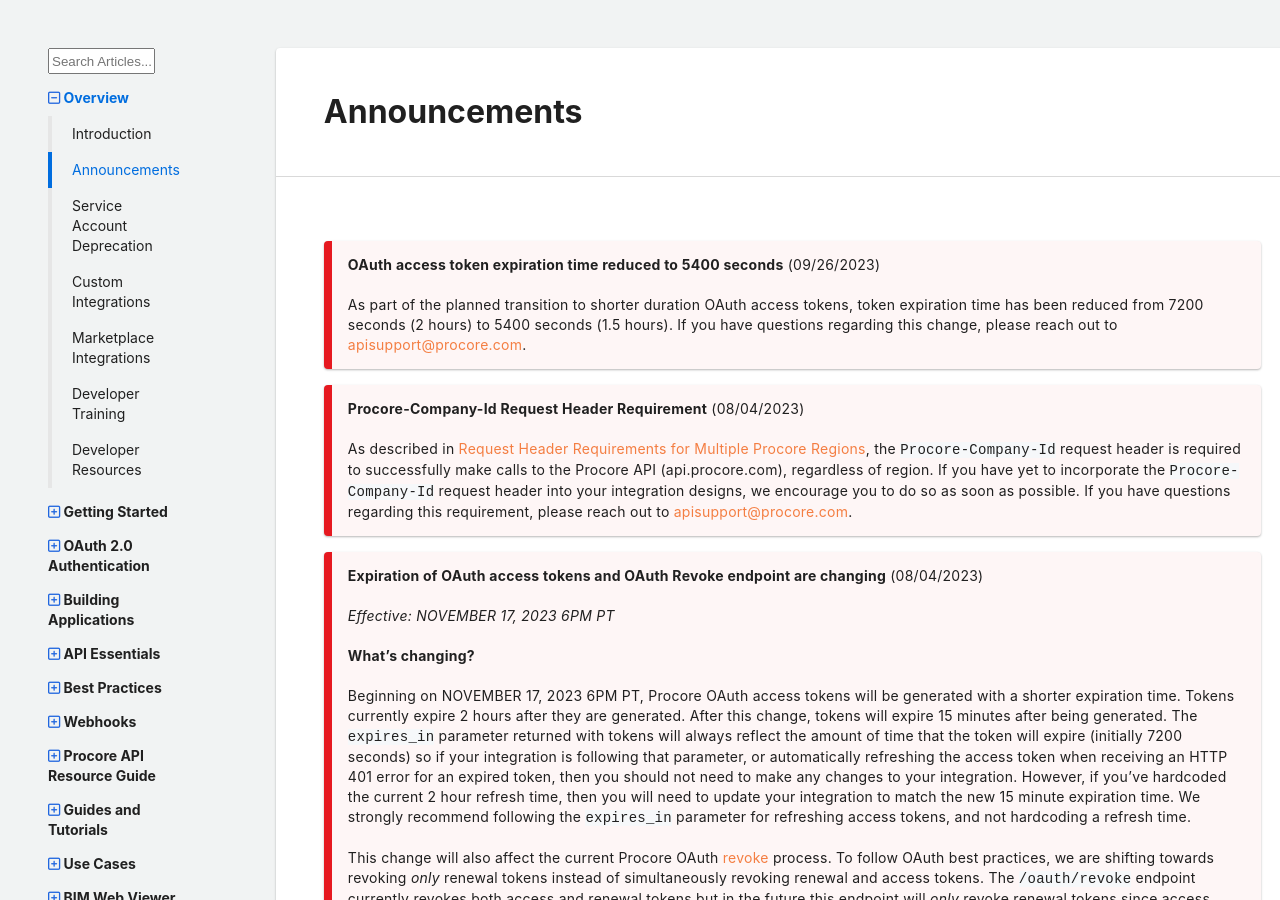
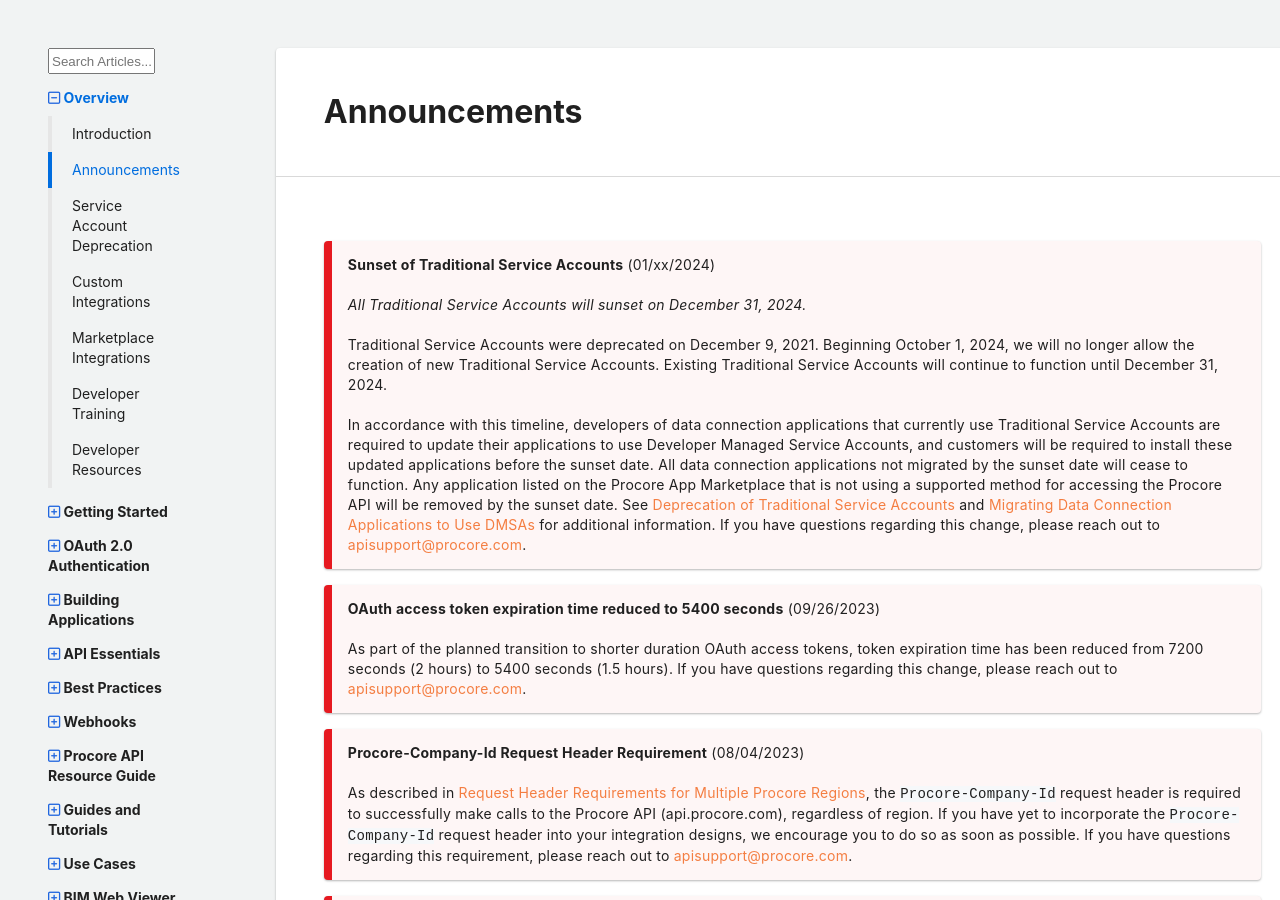
Before and after one commit to procore/documentation, a Jekyll site: the page built from overview/announcements.md, in a window 1280 px wide and 900 px high. Built offline with Jekyll 4.4.1, drawn with Linux system fonts in a browser that asks for light colours; comment, search, counter and statistics services are not loaded.

Commit message:
adding draft announcement for service account sunset

```diff
--- a/overview/announcements.md
+++ b/overview/announcements.md
@@ -4,6 +4,20 @@ title: Announcements
 layout: default
 section_title: Overview
 ---
+
+>**Sunset of Traditional Service Accounts** (01/xx/2024)
+>
+>*All Traditional Service Accounts will sunset on December 31, 2024.*
+>
+Traditional Service Accounts were deprecated on December 9, 2021.
+>Beginning October 1, 2024, we will no longer allow the creation of new Traditional Service Accounts.
+>Existing Traditional Service Accounts will continue to function until December 31, 2024.
+>
+>In accordance with this timeline, developers of data connection applications that currently use Traditional Service Accounts are required to update their applications to use Developer Managed Service Accounts, and customers will be required to install these updated applications before the sunset date.
+>All data connection applications not migrated by the sunset date will cease to function.
+>Any application listed on the Procore App Marketplace that is not using a supported method for accessing the Procore API will be removed by the sunset date.
+>See [Deprecation of Traditional Service Accounts]({{ site.url }}{{ site.baseurl }}{% link overview/service_account_deprecation.md %}) and [Migrating Data Connection Applications to Use DMSAs](https://support.procore.com/products/online/user-guide/company-level/admin/tutorials/migrating-to-dmsa) for additional information.
+>If you have questions regarding this change, please reach out to [apisupport@procore.com](mailto:apisupport@procore.com).
 
 >**OAuth access token expiration time reduced to 5400 seconds** (09/26/2023)
 >
```
